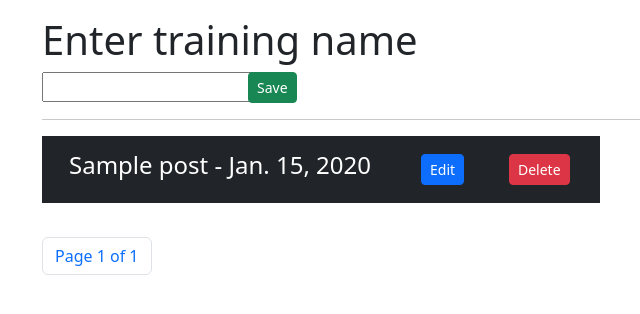
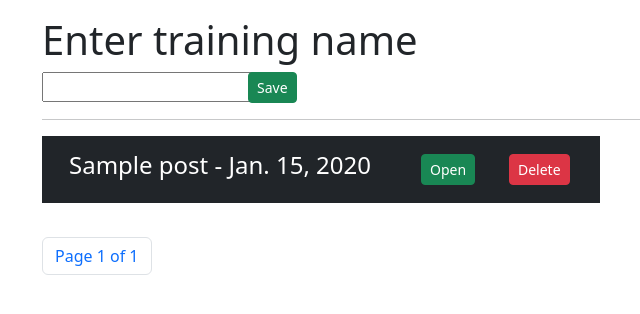
Before and after one commit to Pavhom/GymKeeper, a Django app: page / in a window 1280 px wide. Shown: the part 56-370 px from the top of the page, without its empty margins (40-680 px from the left). Run offline with Django 3.2, Linux system fonts and the light colour scheme; a user stored in the database is signed in; tables that the repository leaves empty hold one stand-in row (values such as "Sample post").

```diff
--- a/mainscreen/templates/mainscreen/post_list.html
+++ b/mainscreen/templates/mainscreen/post_list.html
@@ -24,7 +24,7 @@
                 <h4>{{ post.training_name }} - {{ post.created_date }}</h4>
             </div>
             <div class="col-sm-2">
-                <a class="btn btn-primary btn-sm" role="button" href="{% url 'trainin_detail' pk=post.pk %}">Edit</a>
+                <a class="btn btn-success btn-sm" role="button" href="{% url 'trainin_detail' pk=post.pk %}">Open</a>
             </div>
             <div class="col-sm-2">
                 <a class="btn btn-danger btn-sm" role="button" href="{% url 'delete' post.id %}">Delete</a>
```
